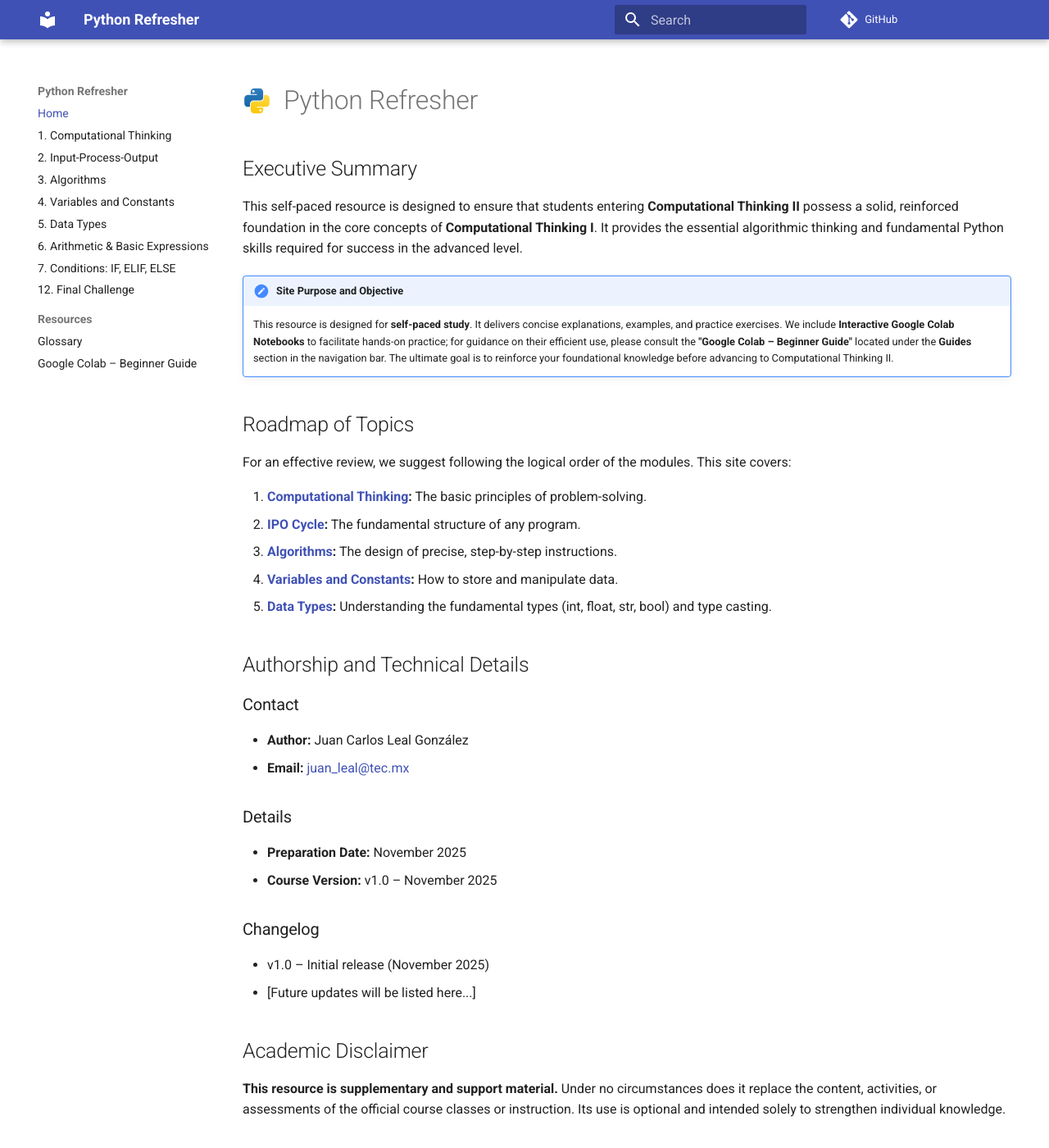
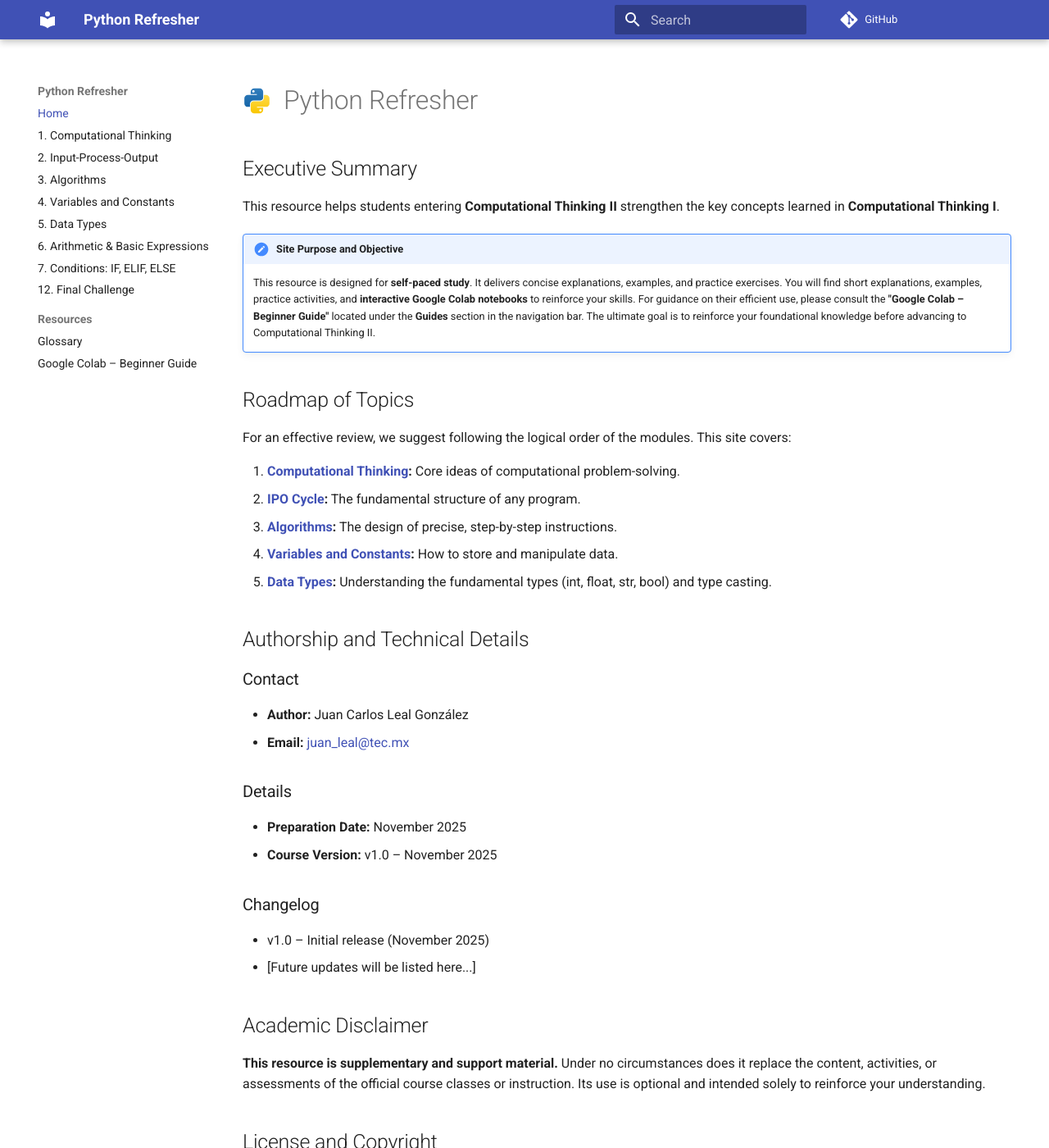
Before and after one commit to JuanLealTec/python-refresher, an MkDocs documentation site: the page built from docs/index.md, in a window 1280 px wide and 1400 px high. Shown: the whole window at 82% size. Built offline with MkDocs 1.6.1 and Material for MkDocs 9.7.7, drawn with Linux system fonts in a browser that asks for light colours; comment, search, counter and statistics services are not loaded.

Commit message:
Update: Embedded video layout, refined index wording, added numeric-input note, and minor formatting fixes.

```diff
--- a/docs/index.md
+++ b/docs/index.md
@@ -5,22 +5,25 @@ hide:
 ---
 
 <div style="display: flex; align-items: center; justify-content: flex-start;">
-    <img src="assets/img/python-svgrepo-com.svg" alt="Official Python Logo" width="50" style="height: 50px; padding-right: 15px;"/>
-    <h1 style="margin: 0;">Python Refresher</h1>
+    <img src="assets/img/python-svgrepo-com.svg"
+         alt="Official Python Logo"
+         width="50"
+         style="height: 50px; padding-right: 15px; vertical-align: middle;"/>
+    <h1 style="margin: 0; vertical-align: middle;">Python Refresher</h1>
 </div>
 
 ## Executive Summary
 
-This self-paced resource is designed to ensure that students entering **Computational Thinking II** possess a solid, reinforced foundation in the core concepts of **Computational Thinking I**. It provides the essential algorithmic thinking and fundamental Python skills required for success in the advanced level.
+This resource helps students entering **Computational Thinking II** strengthen the key concepts learned in **Computational Thinking I**.
 
 !!! note "Site Purpose and Objective"
-    This resource is designed for **self-paced study**. It delivers concise explanations, examples, and practice exercises. We include **Interactive Google Colab Notebooks** to facilitate hands-on practice; for guidance on their efficient use, please consult the **"Google Colab – Beginner Guide"** located under the **Guides** section in the navigation bar. The ultimate goal is to reinforce your foundational knowledge before advancing to Computational Thinking II.
+    This resource is designed for **self-paced study**. It delivers concise explanations, examples, and practice exercises. You will find short explanations, examples, practice activities, and **interactive Google Colab notebooks** to reinforce your skills. For guidance on their efficient use, please consult the **"Google Colab – Beginner Guide"** located under the **Guides** section in the navigation bar. The ultimate goal is to reinforce your foundational knowledge before advancing to Computational Thinking II.
 
 ## Roadmap of Topics
 
 For an effective review, we suggest following the logical order of the modules. This site covers:
 
-1.  **[Computational Thinking](01_principles.md):** The basic principles of problem-solving.
+1.  **[Computational Thinking](01_principles.md):** Core ideas of computational problem-solving.
 2.  **[IPO Cycle](02_ipo.md):** The fundamental structure of any program.
 3.  **[Algorithms](03_algorithms.md):** The design of precise, step-by-step instructions.
 4.  **[Variables and Constants](04_variables.md):** How to store and manipulate data.
@@ -45,7 +48,7 @@ For an effective review, we suggest following the logical order of the modules.
 
 ## Academic Disclaimer
 
-**This resource is supplementary and support material.** Under no circumstances does it replace the content, activities, or assessments of the official course classes or instruction. Its use is optional and intended solely to strengthen individual knowledge.
+**This resource is supplementary and support material.** Under no circumstances does it replace the content, activities, or assessments of the official course classes or instruction. Its use is optional and intended solely to reinforce your understanding.
 
 ## License and Copyright
 
```
Also changed, not shown: docs/07_conditions.md (+33 -15 lines), docs/colab_instructions.md (+1 -2 lines), docs/assets/notebooks/07_conditions.ipynb.
